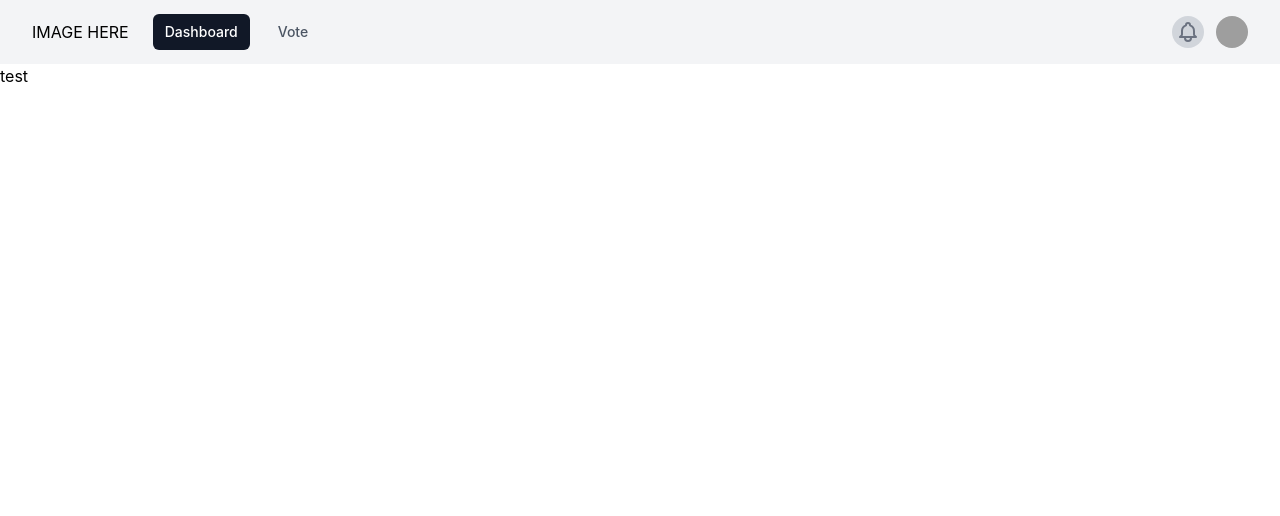
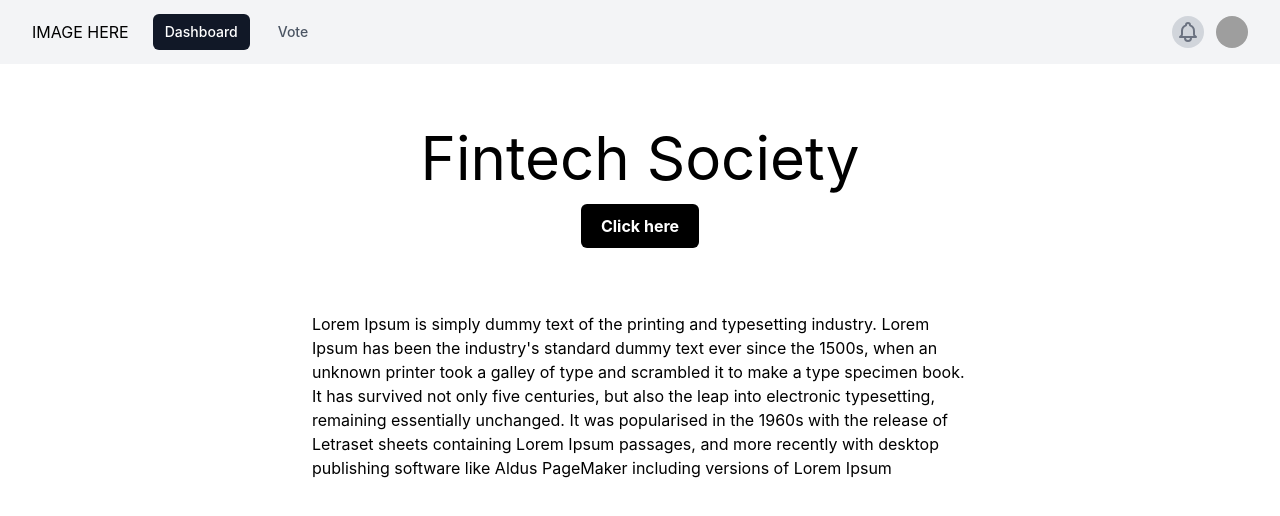
Before and after one commit to NUS-Fintech-Society/BC_DAO_frontend, a React (Create React App) app: page /#/ in a window 1280 px wide. Shown: the top 516 px of the page. Built offline with nearby package versions, Linux system fonts and the light colour scheme; grey boxes are pictures that could not be loaded.

Commit message:
Added Header and BlockChainDescription components for the landing page

```diff
--- /dev/null
+++ b/src/components/LandingPage/BlockChainDescription.jsx
@@ -0,0 +1,19 @@
+import React from "react";
+
+export default function BlockChainDescription() {
+  return (
+    <div className="flex justify-center w-full p-8">
+      <div className="max-w-prose">
+        Lorem Ipsum is simply dummy text of the printing and typesetting
+        industry. Lorem Ipsum has been the industry's standard dummy text ever
+        since the 1500s, when an unknown printer took a galley of type and
+        scrambled it to make a type specimen book. It has survived not only five
+        centuries, but also the leap into electronic typesetting, remaining
+        essentially unchanged. It was popularised in the 1960s with the release
+        of Letraset sheets containing Lorem Ipsum passages, and more recently
+        with desktop publishing software like Aldus PageMaker including versions
+        of Lorem Ipsum
+      </div>
+    </div>
+  );
+}
--- /dev/null
+++ b/src/components/LandingPage/Header.jsx
@@ -0,0 +1,16 @@
+import React from "react";
+
+export default function Header() {
+  return (
+    <div className="w-screen text-center p-8">
+      <div href="https://fintechsociety.comp.nus.edu.sg/" className="text-6xl pt-8">
+        Fintech Society
+      </div>
+      <a href="https://fintechsociety.comp.nus.edu.sg/">
+        <button className="text-base bg-black rounded-md font-bold text-white pt-2.5 pb-2.5 pl-5 pr-5 mt-4">
+          Click here
+        </button>
+      </a>
+    </div>
+  );
+}
--- a/src/pages/index.jsx
+++ b/src/pages/index.jsx
@@ -1,11 +1,14 @@
 import React from "react";
 import NavBar from "../components/NavBar";
+import Header from "../components/LandingPage/Header"
+import BlockChainDescription from "../components/LandingPage/BlockChainDescription";
 
 export default function index() {
   return (
     <div>
       <NavBar />
-      test
+      <Header />
+      <BlockChainDescription />
     </div>
   );
 }
```
Also changed, not shown: 1 other file (tests, documents, lock files or other folders).
